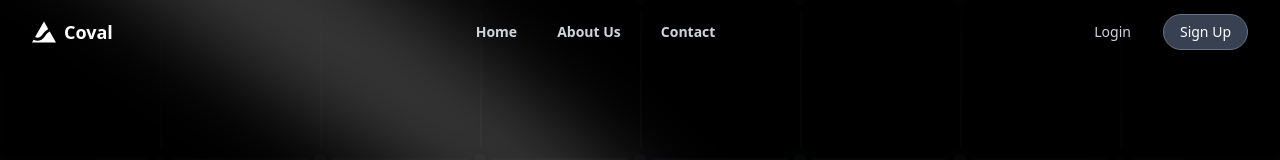
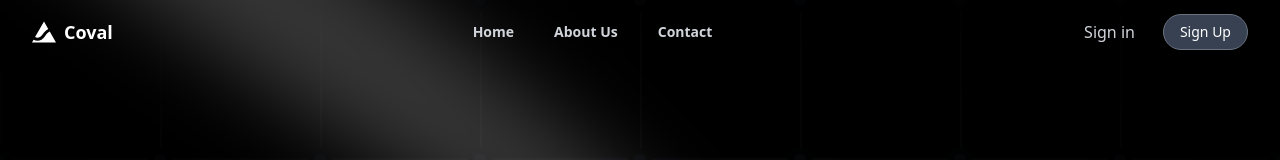
Before and after one commit to shashank1623/covaldev, a Next.js app: page / in a window 1280 px wide. Shown: the top 160 px of the page. Built offline with nearby package versions, Linux system fonts and the light colour scheme.

Commit message:
Auth Routes Added

```diff
--- a/components/Navbar.tsx
+++ b/components/Navbar.tsx
@@ -28,8 +28,7 @@ export default function Navbar() {
 
   return (
     <nav
-      className={`fixed top-0 left-0 right-0 z-50 w-full transition-all duration-300 ease-in-out ${
-        isVisible ? 'backdrop-blur-md bg-black/50 shadow-lg' : 'bg-transparent'
+      className={`fixed top-0 left-0 right-0 z-50 w-full transition-all duration-300 ease-in-out ${isVisible ? 'backdrop-blur-md bg-black/50 shadow-lg' : 'bg-transparent'
         }`}
     >
       <div className="max-w-7xl mx-auto px-4 sm:px-6 lg:px-8">
@@ -60,12 +59,14 @@ export default function Navbar() {
 
           {/* Desktop buttons */}
           <div className="hidden md:flex items-center space-x-4">
-            <Button variant="ghost" className="text-gray-300 rounded-full hover:bg-gray-700 transition-colors">
-              Login
-            </Button>
+            <Link href='/signin' className='w-full text-gray-300 hover:bg-gray-700 hover:text-white hover:rounded-full transition-colors px-3 py-2 rounded-md text-base font-medium'>
+              Sign in
+            </Link>
+            <Link href="/signup" passHref>
               <Button className="bg-gray-700 text-white border border-gray-500 px-4 py-2 rounded-full hover:bg-black transition-colors">
                 Sign Up
               </Button>
+            </Link>
           </div>
 
           {/* Hamburger menu icon for mobile */}
@@ -99,14 +100,16 @@ export default function Navbar() {
           </div>
           <div className="pt-4 pb-3 border-t border-gray-700">
             <div className="flex items-center px-5">
-              <Button variant="ghost" className="w-full text-gray-300 hover:bg-gray-700 hover:text-white transition-colors px-3 py-2 rounded-md text-base font-medium">
-                Login
-              </Button>
+              <Link href='/signin' className='w-full text-gray-300 hover:bg-gray-700 hover:text-white transition-colors px-3 py-2 rounded-md text-base font-medium'>
+                Sign in
+              </Link>
             </div>
             <div className="mt-3 px-2 space-y-1">
-              <Button className="w-full bg-gray-700 text-white border border-gray-500 px-3 py-2 rounded-full hover:bg-black transition-colors">
+              <Link href="/signup" passHref>
+                <Button className="bg-gray-700 text-white border border-gray-500 px-4 py-2 rounded-full hover:bg-black transition-colors">
                   Sign Up
                 </Button>
+              </Link>
             </div>
           </div>
         </div>
```
Lines whose indentation alone changed are shown as unchanged.
